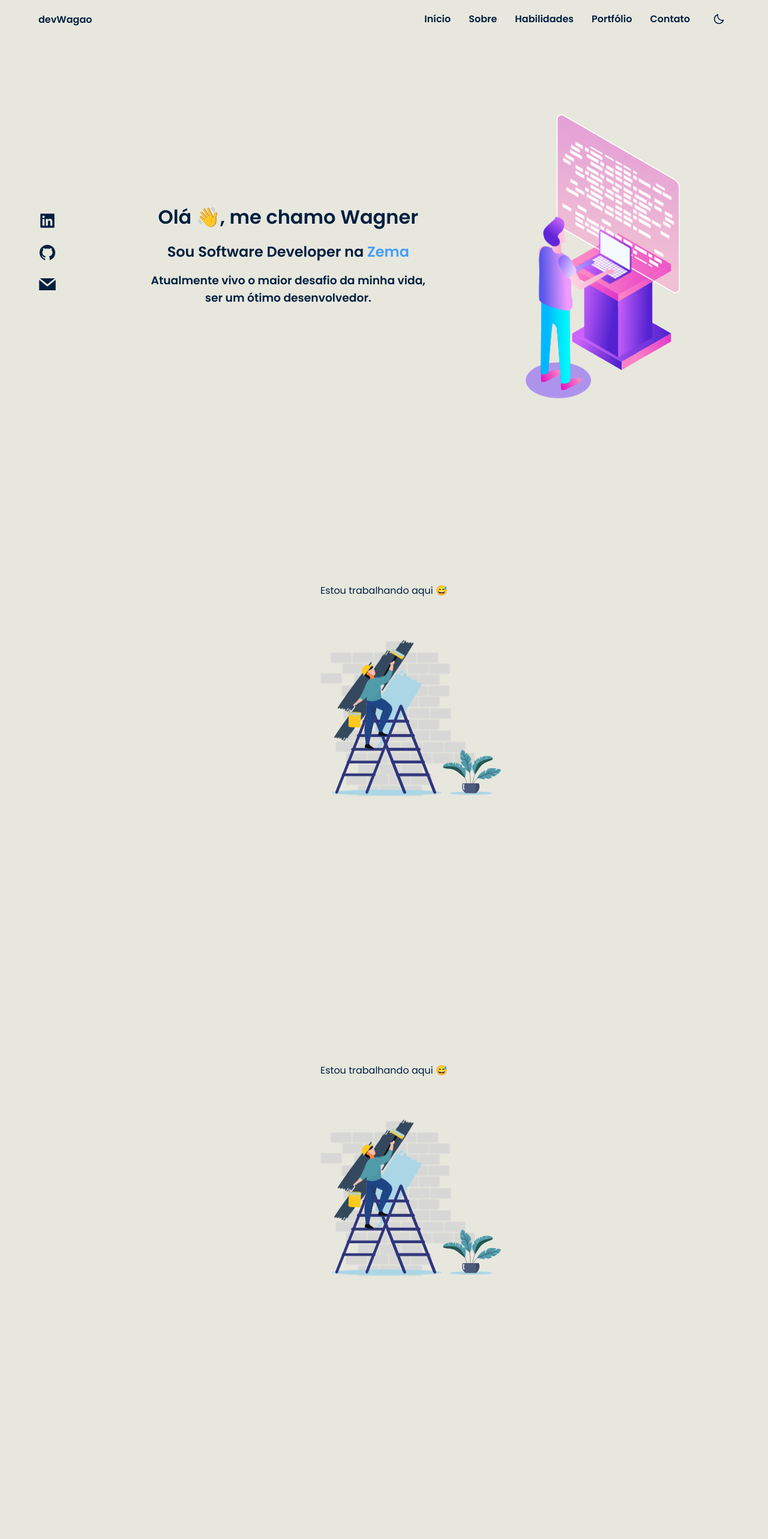
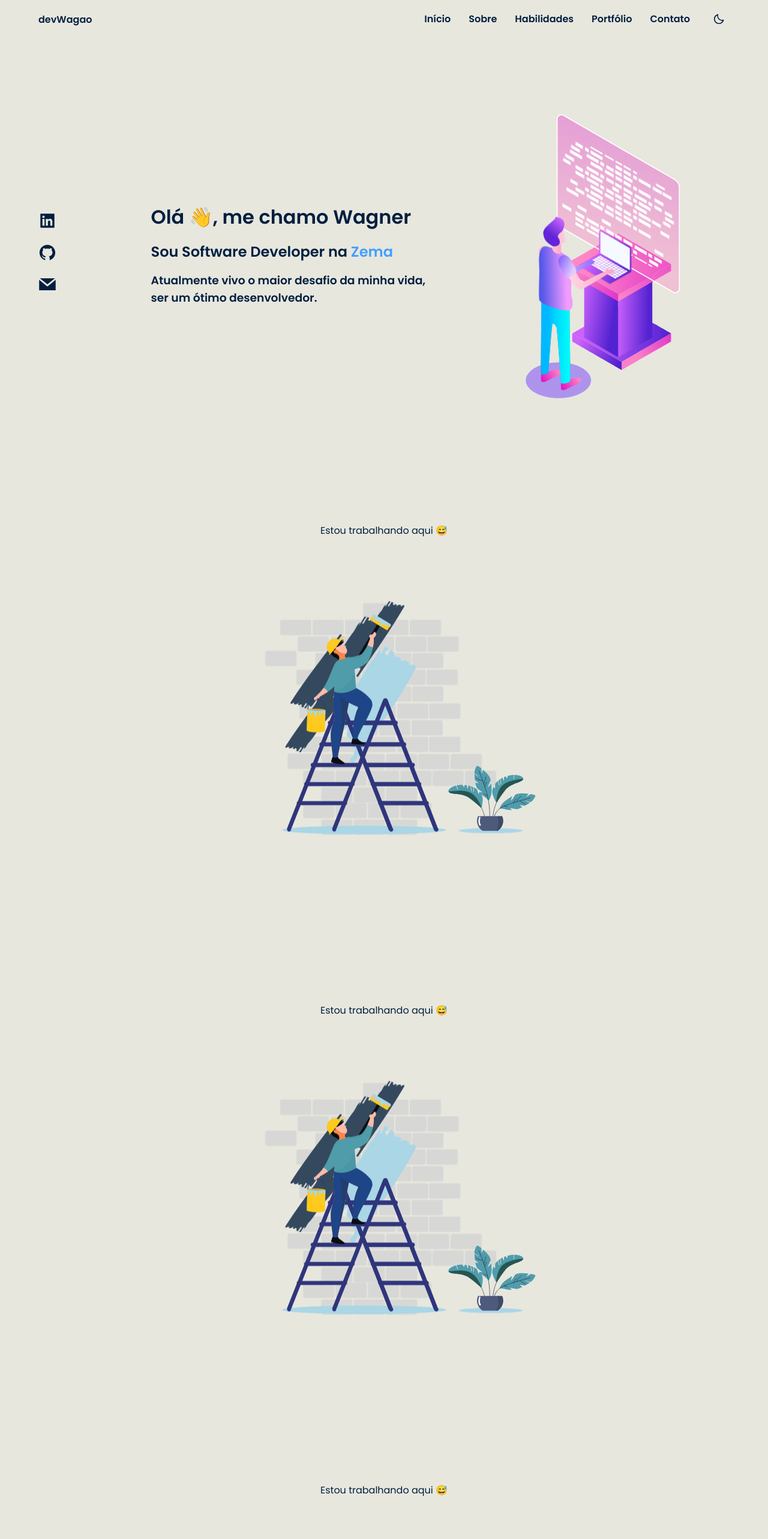
Before and after one commit to WagaoFC/devWagao, a React (Vite) app: page / in a window 1280 px wide. Shown: the top 2566 px of the page at 60% size. Built offline with nearby package versions, Linux system fonts and the light colour scheme.

Commit message:
pequeno ajuste de 700px e novo alinhamento de texto

```diff
--- a/src/components/Main/index.tsx
+++ b/src/components/Main/index.tsx
@@ -46,29 +46,29 @@ export function Main() {
                 <section id="about">Estou trabalhando aqui 😅
                     <Lottie
                         options={defaultOptionsConstruction}
-                        height={400}
-                        width={400}
+                        height={600}
+                        width={600}
                     />
                 </section>
                 <section id="skills">Estou trabalhando aqui 😅
                     <Lottie
                         options={defaultOptionsConstruction}
-                        height={400}
-                        width={400}
+                        height={600}
+                        width={600}
                     />
                 </section>
                 <section id="portfolio">Estou trabalhando aqui 😅
                     <Lottie
                         options={defaultOptionsConstruction}
-                        height={400}
-                        width={400}
+                        height={600}
+                        width={600}
                     />
                 </section>
                 <section id="contact">Estou trabalhando aqui 😅
                     <Lottie
                         options={defaultOptionsConstruction}
-                        height={400}
-                        width={400}
+                        height={600}
+                        width={600}
                     />
                 </section>
             </Section>
--- a/src/components/Main/styled.ts
+++ b/src/components/Main/styled.ts
@@ -34,7 +34,7 @@ export const Text = styled.div`
     display: flex;
     flex-direction: column;
     gap: 1rem;
-    text-align: center;
+    text-align: left;
 
     h1, h2, h3 {
         color: ${props => props.theme.title === 'light' ? 'var(--text-color-dark)' : 'var(--text-color-light)'};
@@ -69,7 +69,7 @@ export const Section = styled.section`
         margin: 0 0 0 5rem;
 
         @media (max-width: 700px) {
-            margin: 0;
+            display: none;
         }
     }
 `
```
